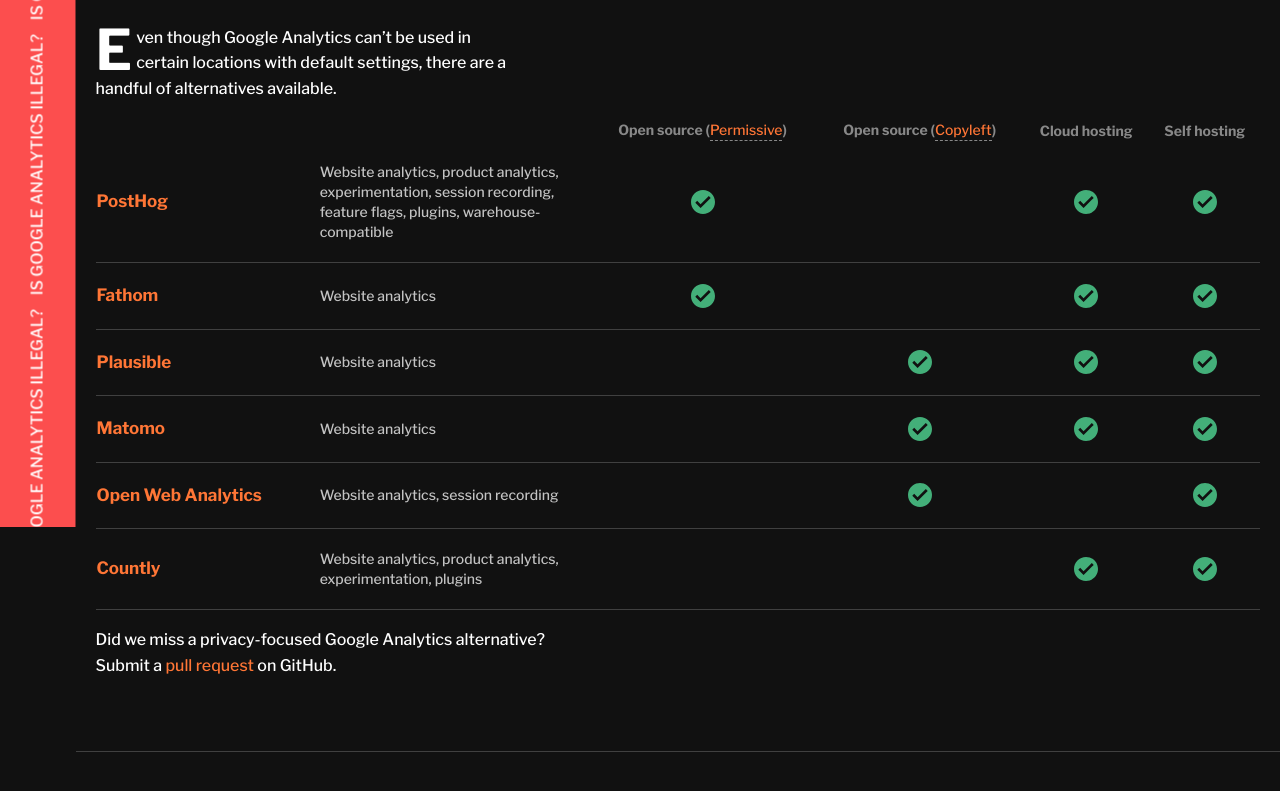
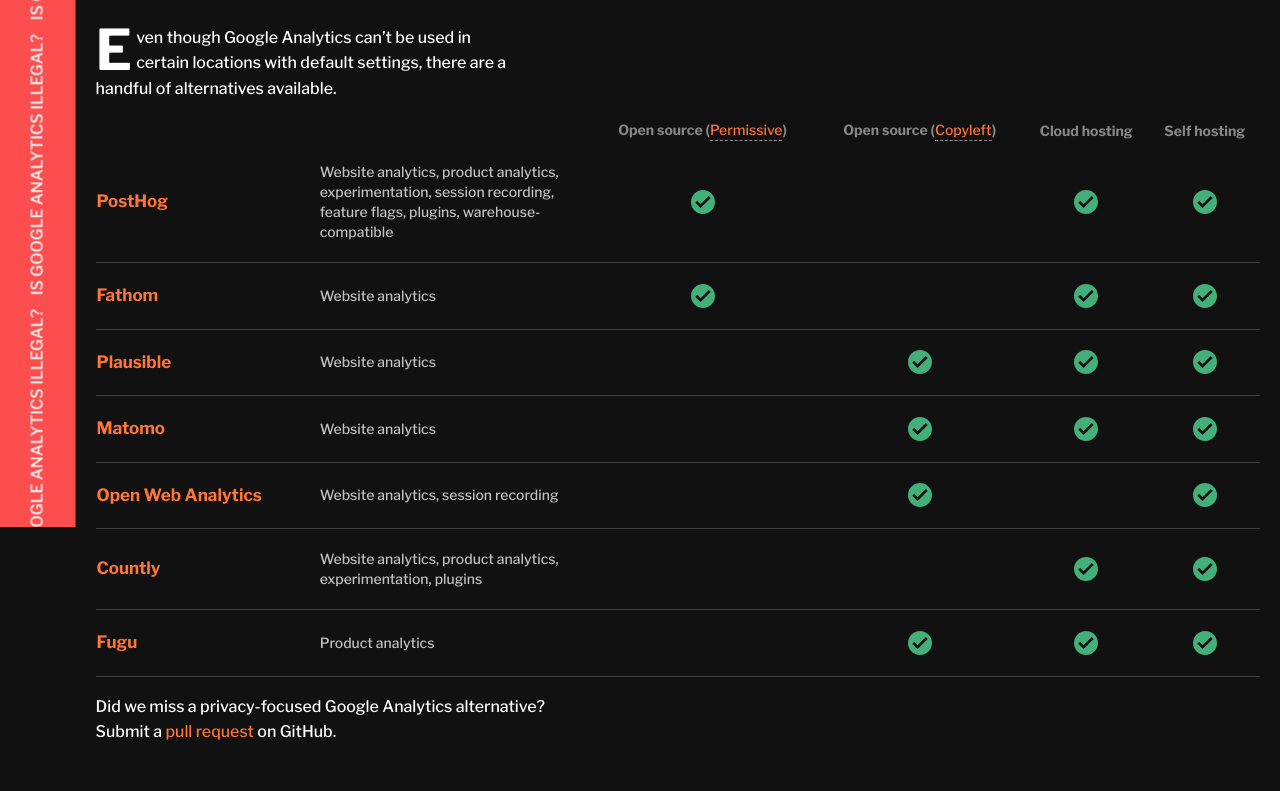
Before and after one commit to PostHog/isgoogleanalyticsillegal.com, a Gatsby site: page /alternatives in a window 1280 px wide. Shown: the part 273-1064 px from the top of the page. Built offline with nearby package versions, Linux system fonts and the light colour scheme; Gatsby itself is replaced by a stand-in of ours.

Commit message:
chore: added Fugu to alternatives

```diff
--- a/src/pages/alternatives.js
+++ b/src/pages/alternatives.js
@@ -97,6 +97,15 @@
     cloudHosting: true,
     selfHosting: true,
   },
+  {
+    company: "Fugu",
+    url: "https://fugu.lol",
+    description: "Product analytics",
+    permissiveOpenSource: false,
+    copyleftOpenSource: true,
+    cloudHosting: true,
+    selfHosting: true,
+  },
 ];
 
 const Extra = () => {
```
Also changed, not shown: .gitpod.yml (added).
